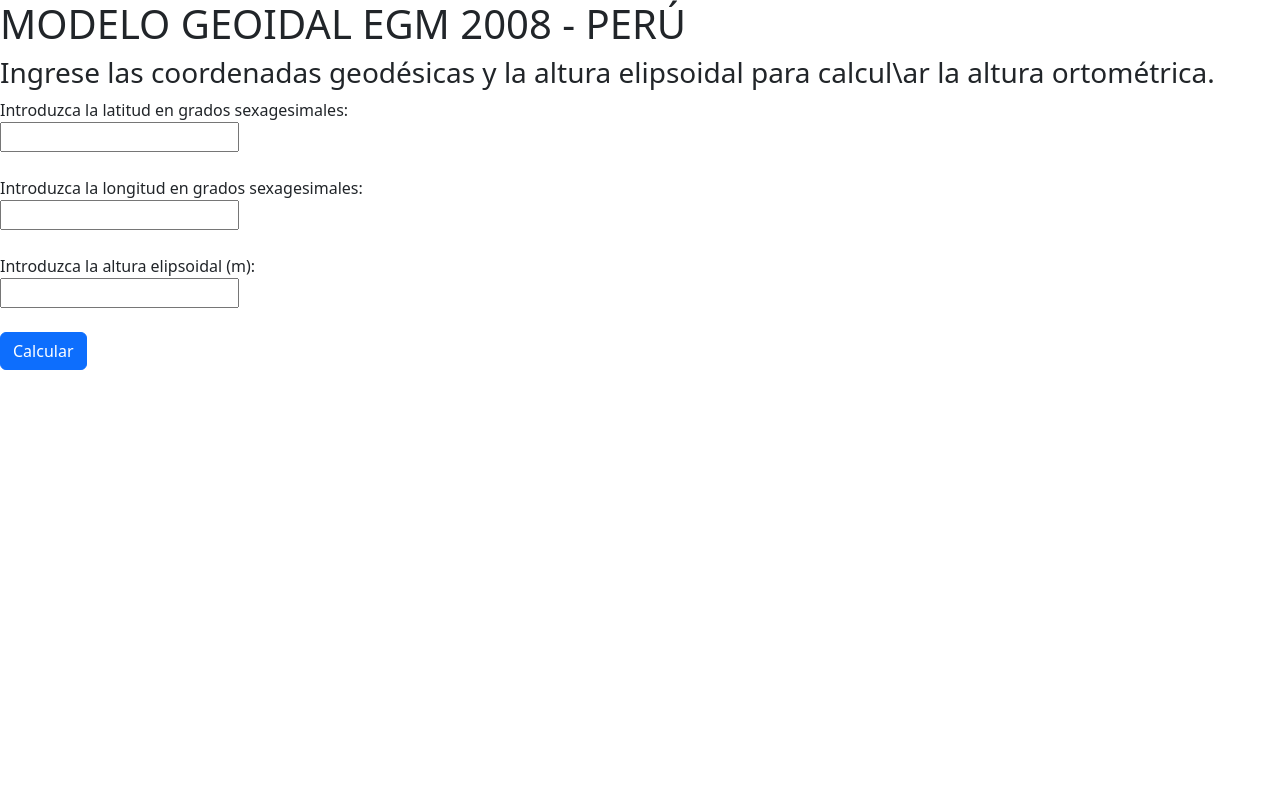
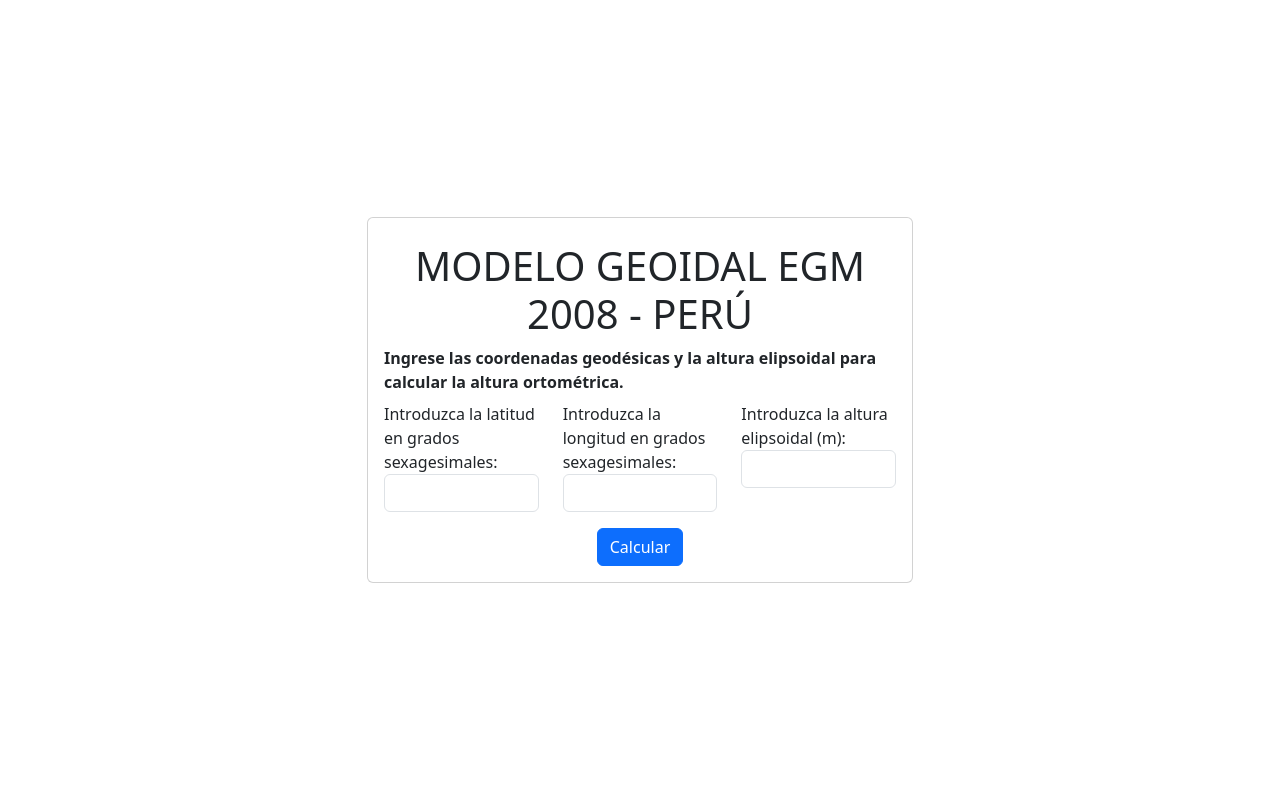
Before and after one commit to MarceBen/ModeloGeoidalEGM2008, a Flask app: page / in a window 1280 px wide. Run offline with Flask 3, Linux system fonts and the light colour scheme; parts of the project's set-up code (start-up, migrations or seed data) failed here and were passed over; some libraries are stand-ins or nearby versions.

Commit message:
a bit of bootstrap framework implementation, lol

```diff
--- a/templates/index.html
+++ b/templates/index.html
@@ -11,35 +11,80 @@
 
 <body>
 
-<h1>MODELO GEOIDAL EGM 2008 - PERÚ</h1>
 
-<h3>Ingrese las coordenadas geodésicas y la altura elipsoidal para calcul\ar la altura ortométrica.</h3>
+<div class = "container vh-100">
+
+    <div class = "row justify-content-center align-items-center h-100 ">
+
+        <div class = "col-6">
+
+            <div class = "card">
+
+                <div class="card-body">
+
+                    <div class = "text-center">
+
+                        <h1 class = "mt-2 mb-2">MODELO GEOIDAL EGM 2008 - PERÚ</h1>
+
+                    </div>
+
+
+                    <p class = "mb-2"><strong>Ingrese las coordenadas geodésicas y la altura elipsoidal para calcular la altura ortométrica.</strong></p>
 
                     <form method="POST">
 
+                        <div class = "row">
+
+                            <div class = "col">
+
                                 <label for="Latitude">Introduzca la latitud en grados sexagesimales:</label>
-    <br>
-    <input type="number" id="Latitude" name="Latitude" step="any" required>
 
-    <br><br>
+                                <input type="number" id="Latitude" name="Latitude" step="any" class = "form-control" required>
+
+                            </div>
+
+                            <div class = "col">
 
                                 <label for="Longitude">Introduzca la longitud en grados sexagesimales:</label>
-    <br>
-    <input type="number" id="Longitude" name="Longitude" step="any" required>
 
-    <br><br>
+                                <input type="number" id="Longitude" name="Longitude" step="any" class="form-control" required>
+
+                            </div>
+
+                            <div class = "col">
 
                                 <label for="Height">Introduzca la altura elipsoidal (m):</label>
-    <br>
-    <input type="number" id="Height" name="Height" step="any" required>
 
-    <br><br>
+                                <input type="number" id="Height" name="Height" step="any" class = "form-control" required>
 
-    <button type="submit" class = "btn btn-primary">
+
+                            </div>
+
+                        </div>
+
+                        <div class = "text-center">
+
+                            <button type="submit" class = "btn btn-primary mt-3">
                                 Calcular
                             </button>
 
+
+                        </div>
+
+
                     </form>
+
+                </div>
+
+            </div>
+
+
+
+        </div>
+
+    </div>
+
+
 
             {% if result %}
 
@@ -133,6 +178,18 @@
             {% endif %}
 
 
+
+
+
+
+
+
+
+</div>
+
+
+
+
 <script src="{{ url_for('static', filename='js/bootstrap.bundle.min.js') }}"></script>
 
 </body>
```
Lines whose indentation alone changed are shown as unchanged.
